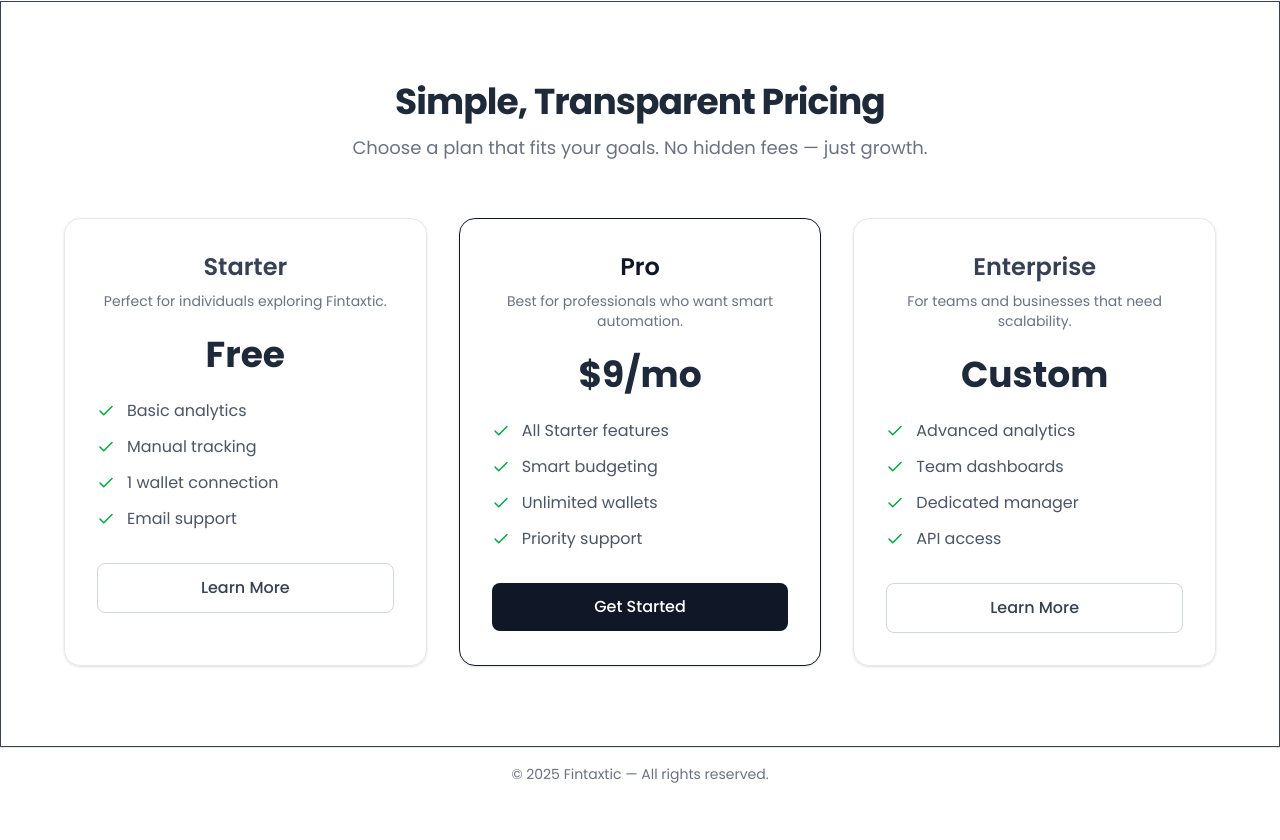
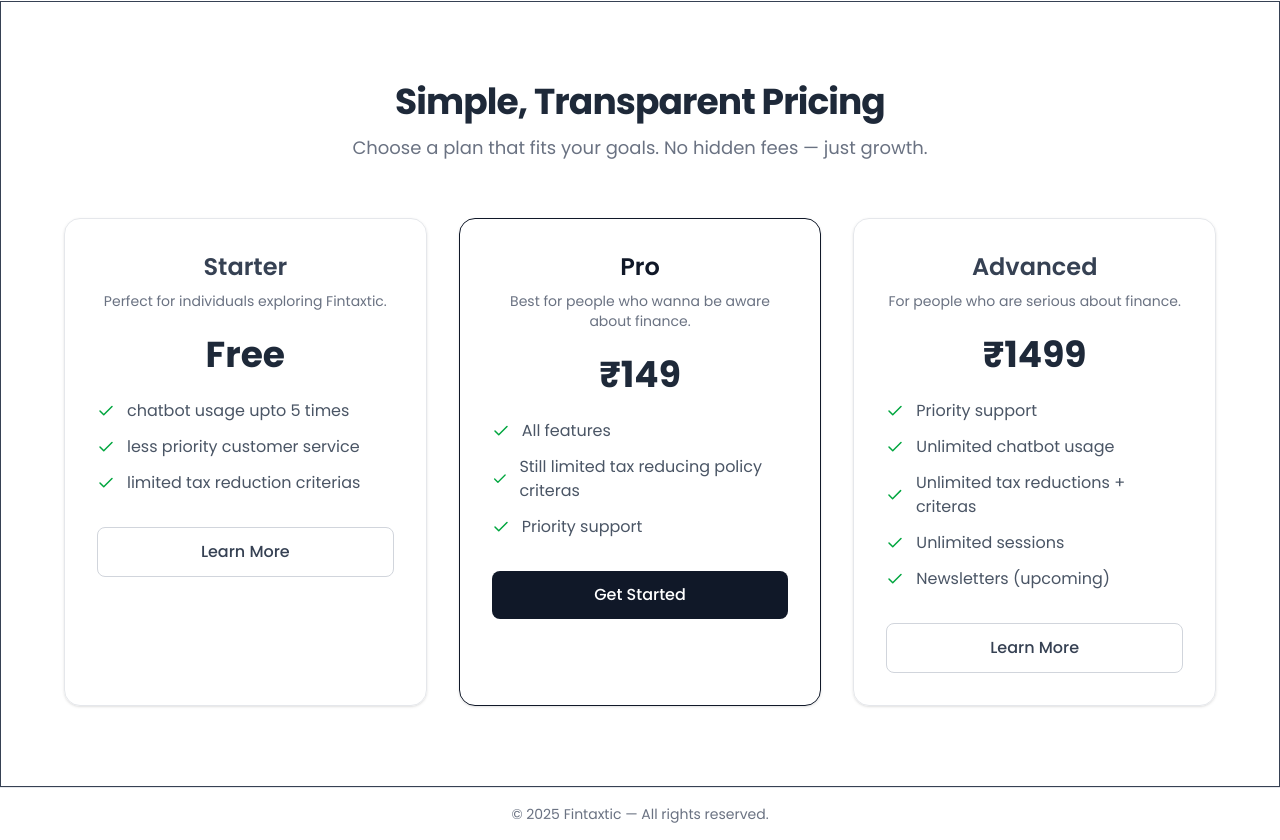
Before and after one commit to 0Armaan025/fintaxtic, a Next.js app: page / in a window 1280 px wide. Shown: the part 1400-2240 px from the top of the page. Before the commit the page ends 2200 px from the top, so only its background shows below. Built offline with nearby package versions, Linux system fonts and the light colour scheme.

Commit message:
|| update -> pricing fixed ||

```diff
--- a/app/components/pricing.tsx
+++ b/app/components/pricing.tsx
@@ -15,34 +15,33 @@
     price: "Free",
     description: "Perfect for individuals exploring Fintaxtic.",
     features: [
-      "Basic analytics",
-      "Manual tracking",
-      "1 wallet connection",
-      "Email support",
+      "chatbot usage upto 5 times",
+      "less priority customer service",
+      "limited tax reduction criterias",
     ],
     highlight: false,
   },
   {
     name: "Pro",
-    price: "$9/mo",
-    description: "Best for professionals who want smart automation.",
+    price: "₹149",
+    description: "Best for people who wanna be aware about finance.",
     features: [
-      "All Starter features",
-      "Smart budgeting",
-      "Unlimited wallets",
+      "All features",
+      "Still limited tax reducing policy criteras",
       "Priority support",
     ],
     highlight: true,
   },
   {
-    name: "Enterprise",
-    price: "Custom",
-    description: "For teams and businesses that need scalability.",
+    name: "Advanced",
+    price: "₹1499",
+    description: "For people who are serious about finance.",
     features: [
-      "Advanced analytics",
-      "Team dashboards",
-      "Dedicated manager",
-      "API access",
+      "Priority support",
+      "Unlimited chatbot usage",
+      "Unlimited tax reductions + criteras",
+      "Unlimited sessions",
+      "Newsletters (upcoming)",
     ],
     highlight: false,
   },
```
